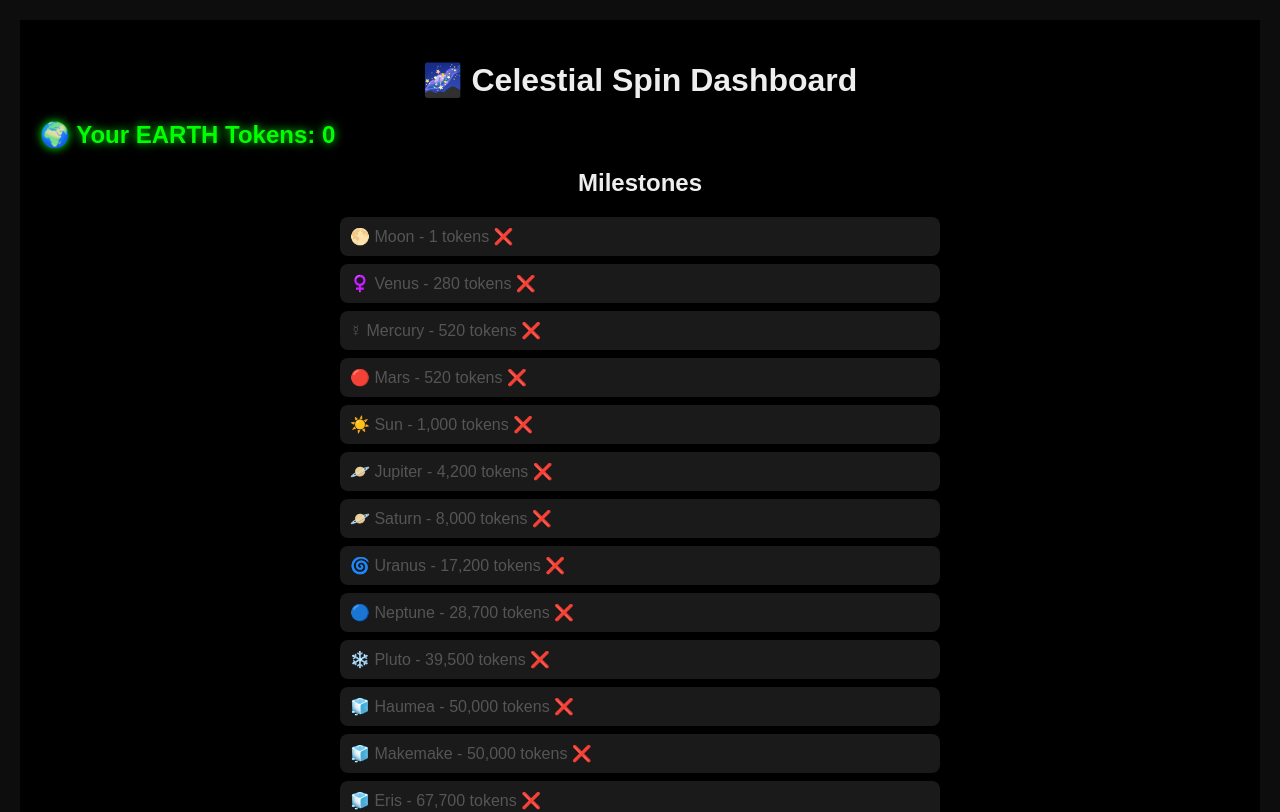
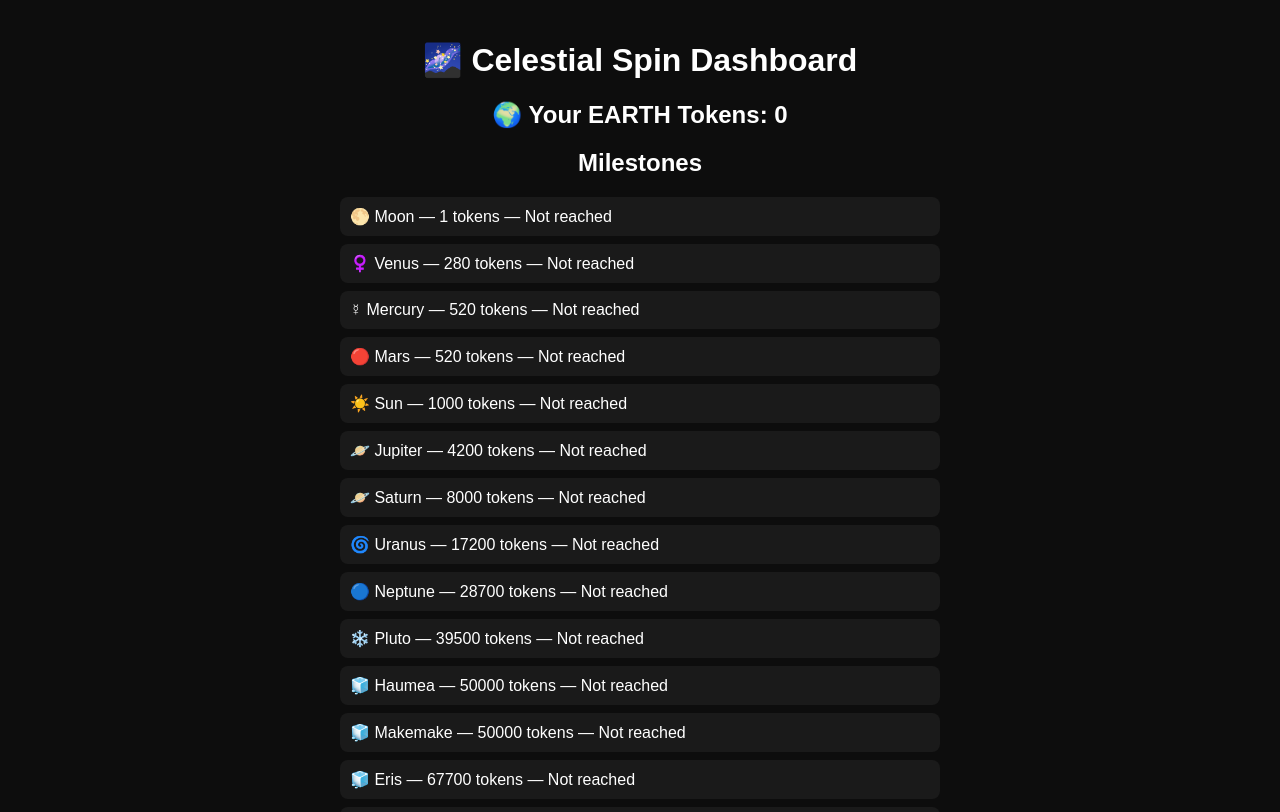
Before and after one commit to Dmitrii217/celestial-spin, a React (Vite) app in the folder frontend/: page / in a window 1280 px wide. Shown: the top 812 px of the page. Built offline with nearby package versions, Linux system fonts and the light colour scheme; no server answers.

Commit message:
Update frontend with dynamic balance

```diff
--- a/frontend/src/App.jsx
+++ b/frontend/src/App.jsx
@@ -1,7 +1,7 @@
-import React, { useEffect, useState } from 'react';
-import TokenDisplay from './TokenDisplay';
-import Milestones from './Milestones';
-import { fetchBalance } from './api';
+import React, { useEffect, useState } from 'react'
+import TokenDisplay from './components/TokenDisplay'
+import Milestones from './components/Milestones'
+import { fetchBalance } from './api'
 
 const milestones = [
   { name: 'Moon', tokens: 1, emoji: '🌕' },
@@ -20,39 +20,45 @@ const milestones = [
   { name: 'Sedna', tokens: 80000, emoji: '🧊' },
   { name: '2012 VP113', tokens: 87000, emoji: '🛸' },
   { name: 'V774104', tokens: 100000, emoji: '🌌' }
-];
+]
 
 function App() {
-  const urlParams = new URLSearchParams(window.location.search);
-  const userId = urlParams.get('tgId') || '806916617';
+  const [balance, setBalance] = useState(0)
 
-  const [balance, setBalance] = useState(0);
+  // Get userId from URL query parameter 'tgId'
+  const getUserIdFromUrl = () => {
+    const params = new URLSearchParams(window.location.search)
+    return params.get('tgId') || '806916617' // fallback userId
+  }
+
+  const userId = getUserIdFromUrl()
 
   useEffect(() => {
     async function getData() {
       try {
-        const data = await fetchBalance(userId);
-        setBalance(data.balance);
+        const data = await fetchBalance(userId)
+        setBalance(data.balance)
       } catch (error) {
-        console.error('Error fetching balance:', error);
+        console.error('Error fetching balance:', error)
       }
     }
-    getData();
 
-    const interval = setInterval(getData, 30000);
-    return () => clearInterval(interval);
-  }, [userId]);
+    getData()
+
+    const interval = setInterval(getData, 30000) // refresh every 30 seconds
+    return () => clearInterval(interval)
+  }, [userId])
 
   return (
-    <div style={{ padding: 20, fontFamily: 'Arial, sans-serif', color: '#eee', background: '#000' }}>
+    <div className="app">
       <h1>🌌 Celestial Spin Dashboard</h1>
       <TokenDisplay balance={balance} />
       <Milestones balance={balance} milestones={milestones} />
-      <p style={{ marginTop: 20, fontStyle: 'italic', color: '#888' }}>
+      <p style={{ marginTop: '20px', fontStyle: 'italic', color: '#888' }}>
         Keep spinning to reach higher celestial milestones and unlock new cosmic rewards!
       </p>
     </div>
-  );
+  )
 }
 
-export default App;
+export default App
```
